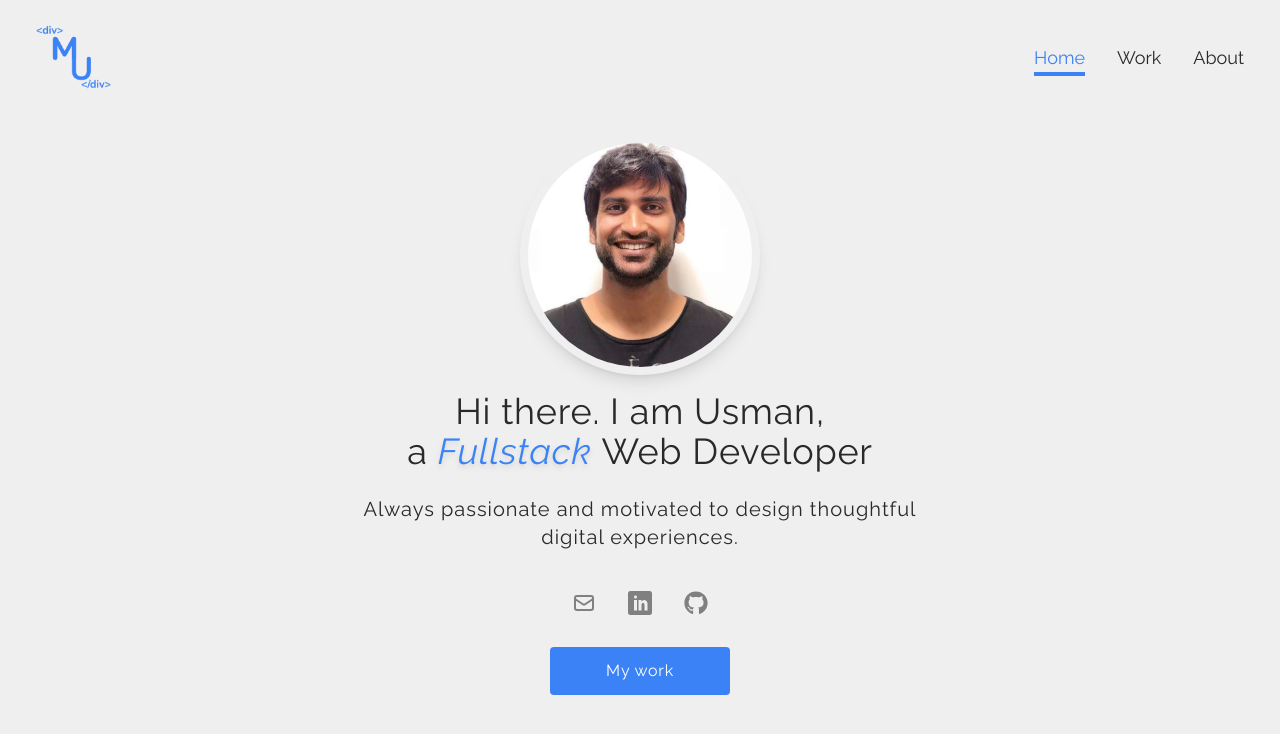
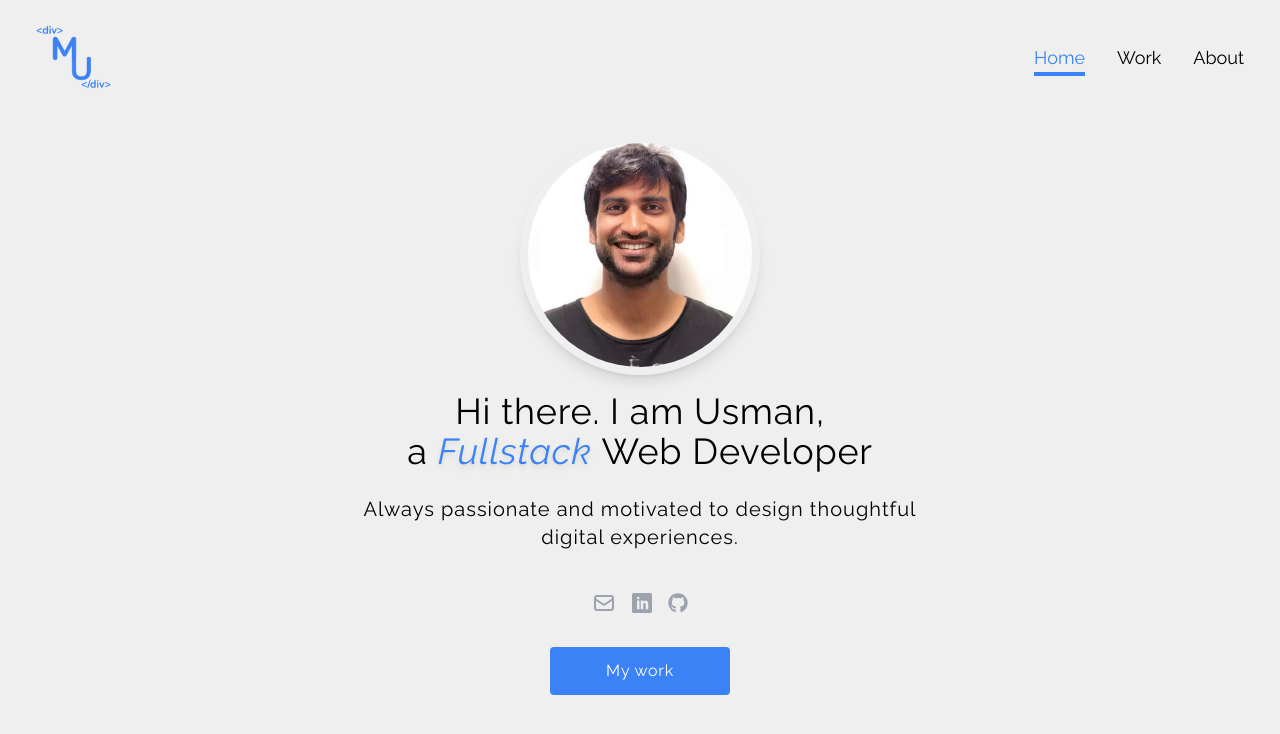
Before and after one commit to MuhammadUsmanMushtaq/portfolio-v2, a Next.js app: page / in a window 1280 px wide. Shown: the top 734 px of the page. Built offline with nearby package versions, Linux system fonts and the light colour scheme.

Commit message:
css cleanup

```diff
--- a/components/Hero.js
+++ b/components/Hero.js
@@ -18,44 +18,49 @@ const Hero = () => {
         />
       </div>
       <div className='tracking-wider leading-loose'>
-        <h2 className='text-3xl md:text-4xl text-[#292929]'>
+        <h2 className='text-3xl md:text-4xl'>
           Hi there. I am Usman,
           <br />
           <span>a </span>
-          <span className='italic text-blue-500 drop-shadow-md'>
+          <span className='italic text-blue-500 drop-shadow-md '>
             Fullstack{' '}
           </span>
           Web Developer
         </h2>
-        <p className='py-6 tracking-wider text-xl text-[#292929] '>
+        <p className='py-6 tracking-wider text-xl'>
           Always passionate and motivated to design thoughtful digital
           experiences.
         </p>
-        <div className='py-4 flex justify-center gap-8'>
+        <div className='py-4 flex justify-center items-center gap-4'>
           <Link href={'mailto:usman820901@gmail.com'}>
             <a target='_blank'>
               <HiOutlineMail
-                className='cursor-pointer '
+                className='cursor-pointer text-gray-400 hover:text-blue-500 hover:animate-pulse'
                 size={24}
-                color='gray'
               />
             </a>
           </Link>
 
           <Link href={'https://www.linkedin.com/in/muhammad-usman-78491149/'}>
             <a target='_blank'>
-              <ImLinkedin className='cursor-pointer' size={24} color='gray' />
+              <ImLinkedin
+                className='cursor-pointer text-gray-400 hover:text-blue-500 hover:animate-pulse'
+                size={20}
+              />
             </a>
           </Link>
 
           <Link href={'https://github.com/MuhammadUsmanMushtaq'}>
             <a target='_blank'>
-              <FaGithub className='cursor-pointer' size={24} color='gray' />
+              <FaGithub
+                className='cursor-pointer  text-gray-400 hover:text-blue-500 hover:animate-pulse'
+                size={20}
+              />
             </a>
           </Link>
         </div>
         <Link href='/work'>
-          <button className=' mt-4 px-4 py-2 w-[180px] tracking-wider rounded m-auto bg-blue-500 hover:bg-blue-600 text-[#FFF] hover:shadow-md '>
+          <button className='mt-4 px-4 py-2 w-[180px] tracking-wider rounded m-auto bg-blue-500 hover:bg-blue-600 text-[#FFF] hover:shadow-md'>
             My work
           </button>
         </Link>
--- a/components/Navbar.js
+++ b/components/Navbar.js
@@ -13,7 +13,7 @@ const MyLogo = React.forwardRef(({ onClick, href }, ref) => {
         src='/images/logo.png'
         width={80}
         height={80}
-        className='cursor-pointer '
+        className='cursor-pointer'
         objectFit='contain'
       />
     </a>
@@ -30,7 +30,7 @@ const Navbar = () => {
   };
 
   return (
-    <div className='max-w-[1240px] m-auto flex justify-between items-center p-4 text-[#292929]'>
+    <div className='max-w-[1240px] m-auto flex justify-between items-center p-4'>
       <Link href='/'>
         <MyLogo />
       </Link>
@@ -49,7 +49,7 @@ const Navbar = () => {
           className={
             router.pathname == '/work'
               ? 'border-b-4 border-blue-500 text-blue-500 text-lg'
-              : 'text-lg hover:text-blue-500'
+              : 'text-lg hover:text-blue-500 '
           }
         >
           <Link href='/work'>Work</Link>
@@ -107,5 +107,3 @@ const Navbar = () => {
 };
 
 export default Navbar;
-
-// block md:inline text-center px-4 py-3 uppercase tracking-wider rounded border-2 border-blue-500 hover:bg-blue-500 text-blue-500 md:hover:text-white font-bold mb-2 md:mr-2
--- a/pages/about.js
+++ b/pages/about.js
@@ -4,7 +4,7 @@ import Image from 'next/image';
 const about = () => {
   return (
     <div className=' p-4 md:mt-12 flex flex-wrap gap-4 md:justify-center m-auto max-w-[1240px]'>
-      <div className='py-4 md:flex-1'>
+      <div className='py-4 sm:m-auto md:m-0 md:flex-1'>
         <Image
           src='/images/about.jpg'
           width={540}
@@ -20,8 +20,8 @@ const about = () => {
         <p className='py-4 text-lg tracking-wider'>
           I am a fullstack software developer based in Stockholm with a passion
           for building web and mobile applications. I have a strong background
-          in designing and I am open to new challenges. I am a fast learner and
-          I am always looking for new opportunities to learn and grow.
+          in designing and open to new challenges. I am a fast learner and
+          always looking for new opportunities to learn and grow.
           <br />
           <br />
           Growing up, whenever someone asked me what my dream was, I would
--- a/pages/work/[id].js
+++ b/pages/work/[id].js
@@ -72,7 +72,7 @@ const Details = ({ project }) => {
             <Link href={project.live}>
               <a
                 target='_blank'
-                className='block md:inline text-center  text-blue-500 tracking-wider pt-2 font-bold'
+                className='block md:inline text-center text-blue-500 tracking-wider pt-2 font-bold'
               >
                 Link to live demo &#10132;
               </a>
@@ -80,9 +80,9 @@ const Details = ({ project }) => {
           )}
         </div>
 
-        <div className='inline my-10 m-auto'>
+        <div className='inline my-10 m-auto scale-100 hover:scale-105 transition duration-500 ease-in-out'>
           <Link href='/work'>
-            <a className=' text-lg text-center underline text-blue-600'>
+            <a className='text-lg text-center underline text-blue-600'>
               Back to work
             </a>
           </Link>
--- a/pages/work/index.js
+++ b/pages/work/index.js
@@ -11,7 +11,7 @@ const Work = () => {
       {data.map((project) => (
         <div
           key={project.id}
-          className='md:flex md:justify-center md:items-center md:flex-nowrap drop-shadow  bg-gray-50 rounded max-w-[1240px] p-6 mb-6'
+          className='sm:flex sm:justify-center sm:items-center sm:flex-nowrap  sm:gap-6 drop-shadow  bg-gray-50 rounded max-w-[1240px] p-6 mb-6'
         >
           <Image
             src={project.image}
@@ -19,16 +19,17 @@ const Work = () => {
             width={380}
             height={340}
             objectFit='contain'
+            className='scale-100 hover:scale-105 transition duration-500 ease-in-out'
           />
 
           <div className='pt-4 md:pt-0 md:pl-6 '>
             <h2 className='text-2xl font-bold uppercase'>{project.title}</h2>
-            <p className='text-lg  pb-6 md:pt-2 md:w-[400px] lg:w-[600px]'>
+            <p className='text-lg  pb-6 md:pt-2 sm:w-[380px] lg:w-[600px]'>
               {project.description}
             </p>
 
             <Link href={'/work/' + project.id} key={project.id}>
-              <a className='block md:inline text-center px-6 py-3 rounded bg-blue-500 hover:bg-blue-600 text-[#FFF]'>
+              <a className='block sm:inline text-center px-6 py-3 rounded bg-blue-500 hover:bg-blue-600 text-[#FFF]'>
                 Read more
               </a>
             </Link>
```
